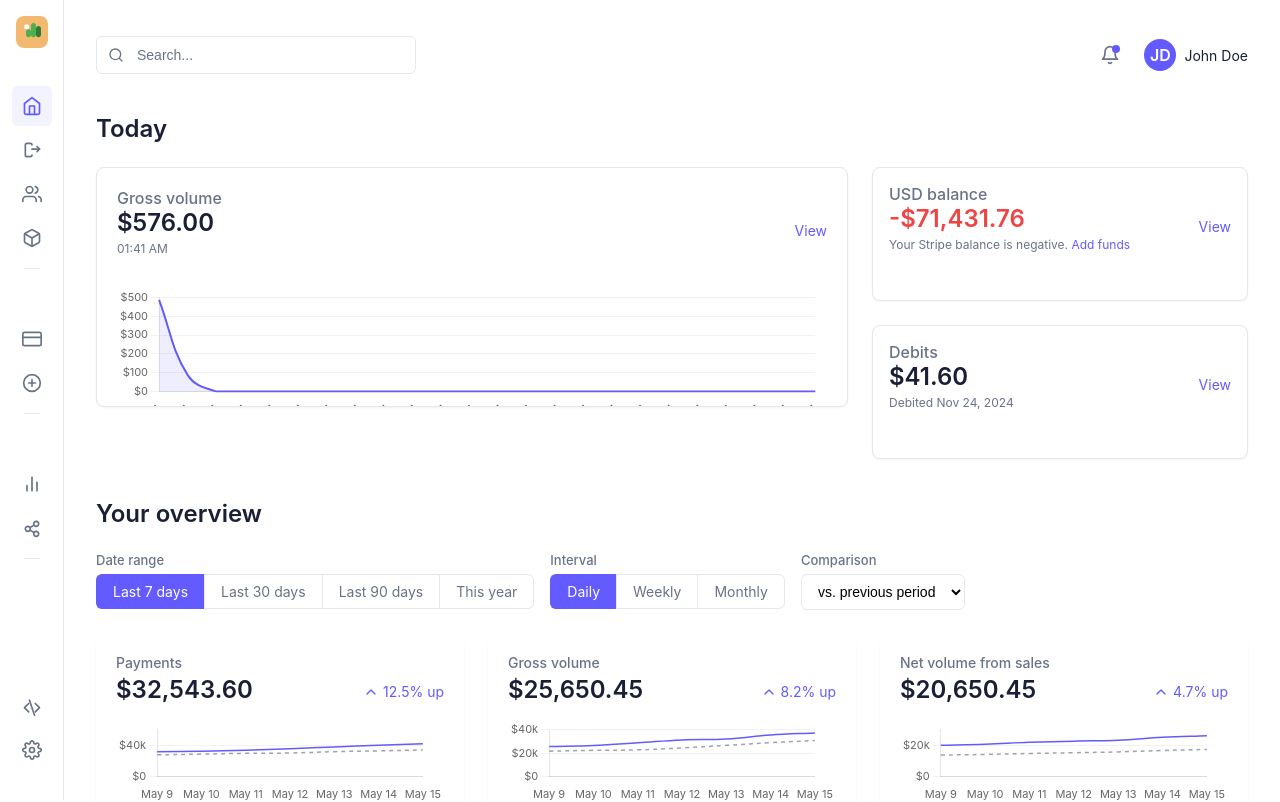
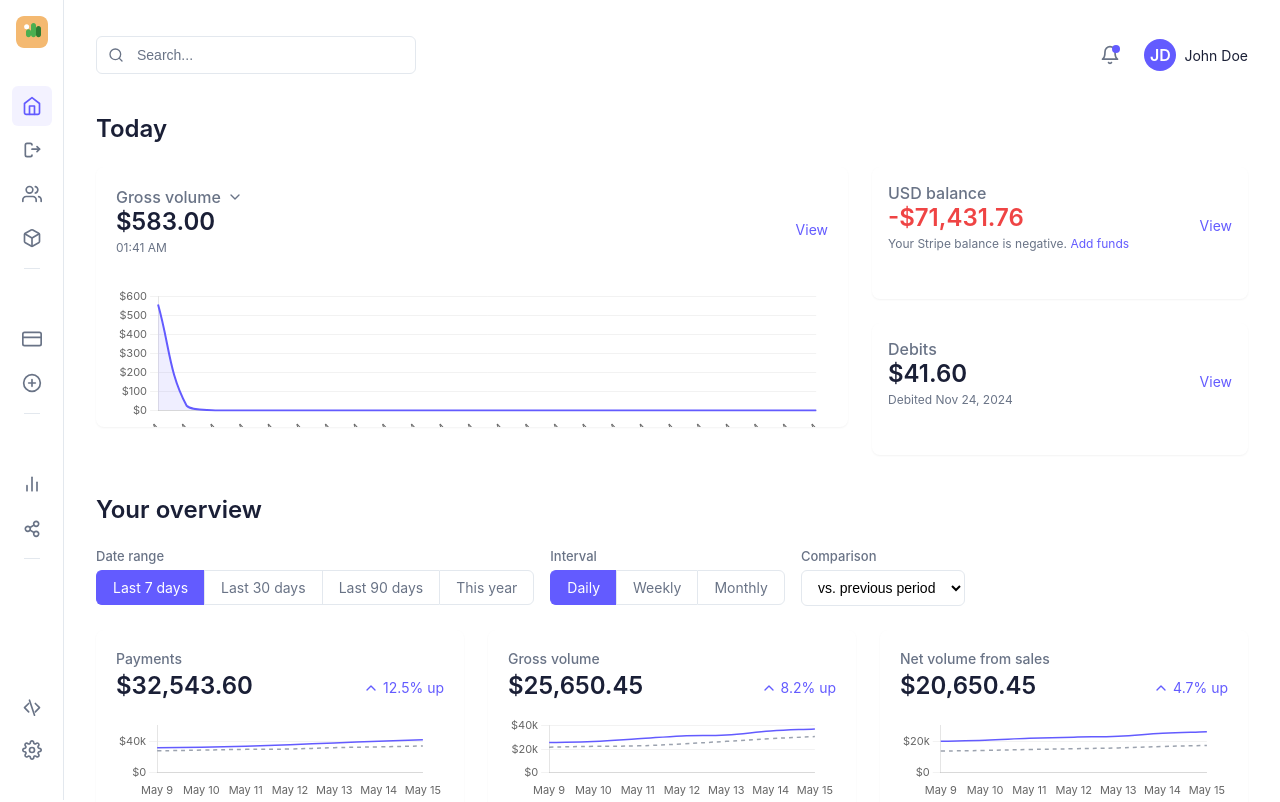
Before and after one commit to swanson-stripe/stripe-dashboard-clone, a React (Create React App) app: page / in a window 1280 px wide. Shown: the top 802 px of the page. Built offline with nearby package versions, Linux system fonts and the light colour scheme.

Commit message:
Update Dashboard page: remove borders, add metric dropdown in Today section

```diff
--- a/src/pages/Dashboard.js
+++ b/src/pages/Dashboard.js
@@ -1,4 +1,4 @@
-import React, { useState, useEffect } from 'react';
+import React, { useState, useEffect, useRef } from 'react';
 import { Link, useNavigate } from 'react-router-dom';
 import styled from 'styled-components';
 import { motion } from 'framer-motion';
@@ -45,7 +45,6 @@ const ChartCard = styled.div`
   background: white;
   border-radius: 8px;
   padding: 20px;
-  border: 1px solid var(--border-color);
   box-shadow: 0 1px 2px rgba(0, 0, 0, 0.05);
   height: ${props => props.height || 'auto'};
   overflow: hidden;
@@ -55,7 +54,6 @@ const SmallCard = styled.div`
   background: white;
   border-radius: 8px;
   padding: 16px;
-  border: 1px solid var(--border-color);
   box-shadow: 0 1px 2px rgba(0, 0, 0, 0.05);
   flex: 1;
 `;
@@ -72,6 +70,54 @@ const ChartTitle = styled.h3`
   font-weight: 500;
   margin: 0;
   color: var(--text-secondary);
+  display: flex;
+  align-items: center;
+`;
+
+const TitleWithDropdown = styled.div`
+  display: flex;
+  align-items: center;
+  position: relative;
+  cursor: pointer;
+
+  svg {
+    margin-left: 6px;
+    width: 16px;
+    height: 16px;
+    transition: transform 0.2s ease;
+    transform: ${props => props.isOpen ? 'rotate(180deg)' : 'rotate(0)'};
+  }
+`;
+
+const MetricDropdown = styled.div`
+  position: absolute;
+  top: 100%;
+  left: 0;
+  margin-top: 8px;
+  background: white;
+  border-radius: 6px;
+  box-shadow: 0 4px 12px rgba(0, 0, 0, 0.15);
+  z-index: 10;
+  min-width: 180px;
+  overflow: hidden;
+  display: ${props => props.isOpen ? 'block' : 'none'};
+`;
+
+const DropdownItem = styled.div`
+  padding: 10px 16px;
+  font-size: 14px;
+  cursor: pointer;
+  transition: background-color 0.2s ease;
+
+  &:hover {
+    background-color: #f5f7fa;
+  }
+
+  &.active {
+    background-color: ${STRIPE_PURPLE_LIGHT};
+    color: ${STRIPE_PURPLE};
+    font-weight: 500;
+  }
 `;
 
 const ViewLink = styled(Link)`
@@ -326,8 +372,53 @@ const Dashboard = () => {
     }
   });
 
-  // Generate realistic volume data for Today section - independent from overview controls
-  const generateTodayVolumeData = () => {
+  // Add state for dropdown control
+  const [isDropdownOpen, setIsDropdownOpen] = useState(false);
+  const [selectedMetric, setSelectedMetric] = useState('gross-volume');
+  const dropdownRef = useRef(null);
+
+  // Available metrics for dropdown
+  const availableMetrics = [
+    { id: 'gross-volume', label: 'Gross volume' },
+    { id: 'new-customers', label: 'New customers' },
+    { id: 'successful-payments', label: 'Successful payments' },
+    { id: 'net-volume', label: 'Net volume' }
+  ];
+
+  // Handle dropdown item click
+  const handleMetricChange = (metricId) => {
+    setSelectedMetric(metricId);
+    setIsDropdownOpen(false);
+
+    // Find the base metric data
+    const metric = baseMetrics.find(m => m.id === metricId);
+    if (!metric) return;
+
+    // Generate new data for the selected metric
+    const newVolumeData = generateTodayVolumeDataForMetric(metricId);
+
+    setTodayData({
+      volume: metric.isCurrency ? formatCurrency(metric.baseCurrencyValue) : formatNumber(metric.baseNumberValue),
+      volumeChart: newVolumeData
+    });
+  };
+
+  // Close dropdown when clicking outside
+  useEffect(() => {
+    const handleClickOutside = (event) => {
+      if (dropdownRef.current && !dropdownRef.current.contains(event.target)) {
+        setIsDropdownOpen(false);
+      }
+    };
+
+    document.addEventListener('mousedown', handleClickOutside);
+    return () => {
+      document.removeEventListener('mousedown', handleClickOutside);
+    };
+  }, []);
+
+  // Generate volume data based on metric type
+  const generateTodayVolumeDataForMetric = (metricId) => {
     const labels = Array(24).fill('').map((_, i) => {
       const hour = i % 12 === 0 ? 12 : i % 12;
       const ampm = i < 12 ? 'AM' : 'PM';
@@ -340,15 +431,31 @@ const Dashboard = () => {
 
     // Generate some data for hours that have "passed" today
     for (let i = 0; i <= currentHour; i++) {
-      // More activity during business hours
-      const hourFactor = (i >= 9 && i <= 17) ? 0.8 : 0.3;
-      data[i] = Math.round(Math.random() * 2000 * hourFactor);
+      // Different factors for different metrics
+      let hourFactor;
+
+      if (metricId === 'gross-volume' || metricId === 'net-volume') {
+        hourFactor = (i >= 9 && i <= 17) ? 0.8 : 0.3;
+        data[i] = Math.round(Math.random() * 2000 * hourFactor);
+      } else if (metricId === 'new-customers') {
+        hourFactor = (i >= 9 && i <= 17) ? 0.7 : 0.2;
+        data[i] = Math.round(Math.random() * 10 * hourFactor);
+      } else if (metricId === 'successful-payments') {
+        hourFactor = (i >= 9 && i <= 17) ? 0.75 : 0.25;
+        data[i] = Math.round(Math.random() * 40 * hourFactor);
+      } else {
+        hourFactor = (i >= 9 && i <= 17) ? 0.8 : 0.3;
+        data[i] = Math.round(Math.random() * 2000 * hourFactor);
+      }
     }
+
+    // Get metric title
+    const metricLabel = availableMetrics.find(m => m.id === metricId)?.label || 'Metric';
 
     return {
       labels,
       datasets: [{
-        label: 'Gross volume',
+        label: metricLabel,
         data: data,
         borderColor: STRIPE_PURPLE,
         backgroundColor: STRIPE_PURPLE_LIGHT,
@@ -357,6 +464,11 @@ const Dashboard = () => {
         borderWidth: 2
       }]
     };
+  };
+
+  // Generate realistic volume data for Today section - independent from overview controls
+  const generateTodayVolumeData = () => {
+    return generateTodayVolumeDataForMetric('gross-volume');
   };
 
   // Calculate the current day's volume for the Today section
@@ -767,20 +879,46 @@ const Dashboard = () => {
       <TodaySection>
         <SectionTitle>Today</SectionTitle>
         <TodayChartsGrid>
-          <ChartCard height="240px">
+          <ChartCard height="260px">
             <ChartHeader>
               <div>
-                <ChartTitle>Gross volume</ChartTitle>
+                <TitleWithDropdown
+                  onClick={() => setIsDropdownOpen(!isDropdownOpen)}
+                  isOpen={isDropdownOpen}
+                  ref={dropdownRef}
+                >
+                  <ChartTitle>
+                    {availableMetrics.find(m => m.id === selectedMetric)?.label}
+                    <svg width="16" height="16" viewBox="0 0 24 24" fill="none" xmlns="http://www.w3.org/2000/svg">
+                      <path d="M6 9L12 15L18 9" stroke="currentColor" strokeWidth="2" strokeLinecap="round" strokeLinejoin="round"/>
+                    </svg>
+                  </ChartTitle>
+
+                  <MetricDropdown isOpen={isDropdownOpen}>
+                    {availableMetrics.map(metric => (
+                      <DropdownItem
+                        key={metric.id}
+                        className={selectedMetric === metric.id ? 'active' : ''}
+                        onClick={(e) => {
+                          e.stopPropagation();
+                          handleMetricChange(metric.id);
+                        }}
+                      >
+                        {metric.label}
+                      </DropdownItem>
+                    ))}
+                  </MetricDropdown>
+                </TitleWithDropdown>
                 <MetricValue>{todayData.volume}</MetricValue>
                 <MetricTime>{new Date().toLocaleTimeString('en-US', { hour: '2-digit', minute: '2-digit' })}</MetricTime>
               </div>
-              <ViewLink to="/metrics/gross-volume">View</ViewLink>
+              <ViewLink to={`/metrics/${selectedMetric}`}>View</ViewLink>
             </ChartHeader>
-            <ChartWrapper height="160px">
+            <ChartWrapper height="180px">
               {todayData.volumeChart && (
                 <LineChart
                   data={todayData.volumeChart}
-                  height={160}
+                  height={180}
                   showLegend={false}
                   type="area"
                 />
```
